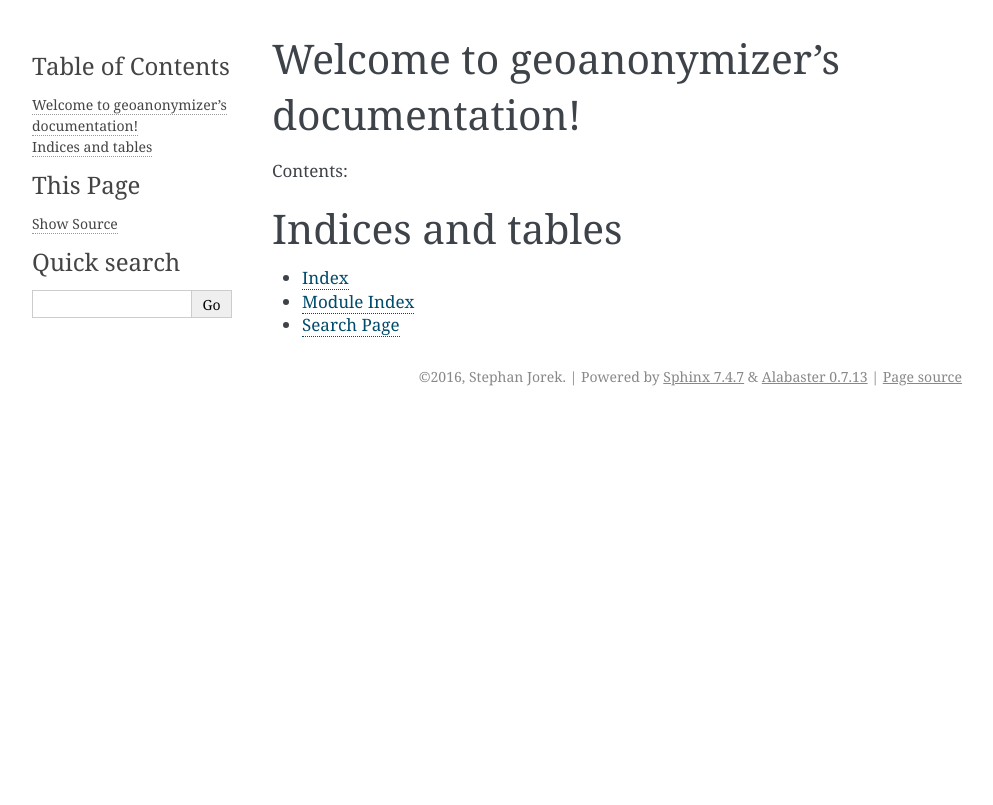
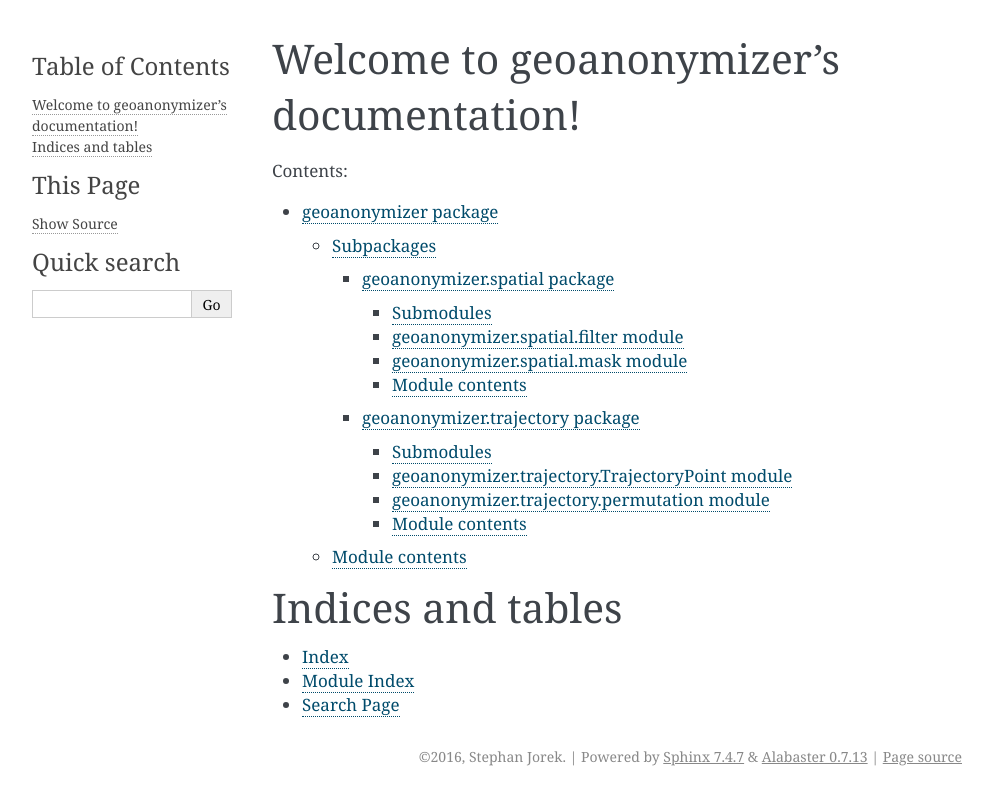
Before and after one commit to sjorek/geo-anonymizer, a Sphinx documentation site: the page built from docs/index.rst, in a window 1280 px wide. Shown: the top 805 px of the page, without its empty margins (148-1141 px from the left). Built offline with Sphinx 7.4.7, drawn with Linux system fonts in a browser that asks for light colours.

```diff
--- a/docs/conf.py
+++ b/docs/conf.py
@@ -1,7 +1,7 @@
 # -*- coding: utf-8 -*-
 #
 # geoanonymizer documentation build configuration file, created by
-# sphinx-quickstart on Mon Nov 21 16:46:24 2016.
+# sphinx-quickstart on Mon Nov 21 17:37:27 2016.
 #
 # This file is execfile()d with the current directory set to its
 # containing dir.
@@ -16,9 +16,10 @@
 # add these directories to sys.path here. If the directory is relative to the
 # documentation root, use os.path.abspath to make it absolute, like shown here.
 #
-# import os
-# import sys
-# sys.path.insert(0, os.path.abspath('.'))
+
+import os
+import sys
+sys.path.insert(0, os.path.abspath('..'))
 
 # -- General configuration ------------------------------------------------
 
@@ -30,9 +31,12 @@
 # extensions coming with Sphinx (named 'sphinx.ext.*') or your custom
 # ones.
 extensions = [
+    'sphinx.ext.autodoc',
     'sphinx.ext.doctest',
+    'sphinx.ext.githubpages',
     'sphinx.ext.intersphinx',
-    'sphinx.ext.githubpages',
+    'sphinx.ext.todo',
+    'sphinx.ext.viewcode'
 ]
 
 # Add any paths that contain templates here, relative to this directory.
@@ -61,16 +65,16 @@ author = u'Stephan Jorek'
 # built documents.
 #
 # The short X.Y version.
-version = u'0.0'
+version = u'0.1'
 # The full version, including alpha/beta/rc tags.
-release = u'0.0.1'
+release = u'0.1.0'
 
 # The language for content autogenerated by Sphinx. Refer to documentation
 # for a list of supported languages.
 #
 # This is also used if you do content translation via gettext catalogs.
 # Usually you set "language" from the command line for these cases.
-language = None
+language = 'en'
 
 # There are two options for replacing |today|: either, you set today to some
 # non-false value, then it is used:
@@ -115,7 +119,7 @@ pygments_style = 'sphinx'
 # keep_warnings = False
 
 # If true, `todo` and `todoList` produce output, else they produce nothing.
-todo_include_todos = False
+todo_include_todos = True
 
 
 # -- Options for HTML output ----------------------------------------------
@@ -264,7 +268,7 @@ latex_elements = {
 #  author, documentclass [howto, manual, or own class]).
 latex_documents = [
     (master_doc, 'geoanonymizer.tex', u'geoanonymizer Documentation',
-     u'geoanonymizer', 'manual'),
+     u'Stephan Jorek', 'manual'),
 ]
 
 # The name of an image file (relative to this directory) to place at the top of
@@ -299,6 +303,11 @@ latex_documents = [
 #
 # latex_domain_indices = True
 
+
+# -- Options for intersphinx ----------------------------------------------
+
+# Example configuration for intersphinx: refer to the Python standard library.
+intersphinx_mapping = {'https://docs.python.org/': None}
 
 # -- Options for manual page output ---------------------------------------
 
@@ -342,5 +351,86 @@ texinfo_documents = [
 # texinfo_no_detailmenu = False
 
 
-# Example configuration for intersphinx: refer to the Python standard library.
-intersphinx_mapping = {'https://docs.python.org/': None}
+# -- Options for Epub output ----------------------------------------------
+
+# Bibliographic Dublin Core info.
+epub_title = project
+epub_author = author
+epub_publisher = author
+epub_copyright = copyright
+
+# The basename for the epub file. It defaults to the project name.
+# epub_basename = project
+
+# The HTML theme for the epub output. Since the default themes are not
+# optimized for small screen space, using the same theme for HTML and epub
+# output is usually not wise. This defaults to 'epub', a theme designed to save
+# visual space.
+#
+# epub_theme = 'epub'
+
+# The language of the text. It defaults to the language option
+# or 'en' if the language is not set.
+#
+# epub_language = ''
+
+# The scheme of the identifier. Typical schemes are ISBN or URL.
+# epub_scheme = ''
+
+# The unique identifier of the text. This can be a ISBN number
+# or the project homepage.
+#
+# epub_identifier = ''
+
+# A unique identification for the text.
+#
+# epub_uid = ''
+
+# A tuple containing the cover image and cover page html template filenames.
+#
+# epub_cover = ()
+
+# A sequence of (type, uri, title) tuples for the guide element of content.opf.
+#
+# epub_guide = ()
+
+# HTML files that should be inserted before the pages created by sphinx.
+# The format is a list of tuples containing the path and title.
+#
+# epub_pre_files = []
+
+# HTML files that should be inserted after the pages created by sphinx.
+# The format is a list of tuples containing the path and title.
+#
+# epub_post_files = []
+
+# A list of files that should not be packed into the epub file.
+epub_exclude_files = ['search.html']
+
+# The depth of the table of contents in toc.ncx.
+#
+# epub_tocdepth = 3
+
+# Allow duplicate toc entries.
+#
+# epub_tocdup = True
+
+# Choose between 'default' and 'includehidden'.
+#
+# epub_tocscope = 'default'
+
+# Fix unsupported image types using the Pillow.
+#
+# epub_fix_images = False
+
+# Scale large images.
+#
+# epub_max_image_width = 0
+
+# How to display URL addresses: 'footnote', 'no', or 'inline'.
+#
+# epub_show_urls = 'inline'
+
+# If false, no index is generated.
+#
+# epub_use_index = True
--- /dev/null
+++ b/docs/geoanonymizer.rst
@@ -0,0 +1,18 @@
+geoanonymizer package
+=====================
+
+Subpackages
+-----------
+
+.. toctree::
+
+    geoanonymizer.spatial
+    geoanonymizer.trajectory
+
+Module contents
+---------------
+
+.. automodule:: geoanonymizer
+    :members:
+    :undoc-members:
+    :show-inheritance:
--- /dev/null
+++ b/docs/geoanonymizer.spatial.rst
@@ -0,0 +1,30 @@
+geoanonymizer.spatial package
+=============================
+
+Submodules
+----------
+
+geoanonymizer.spatial.filter module
+-----------------------------------
+
+.. automodule:: geoanonymizer.spatial.filter
+    :members:
+    :undoc-members:
+    :show-inheritance:
+
+geoanonymizer.spatial.mask module
+---------------------------------
+
+.. automodule:: geoanonymizer.spatial.mask
+    :members:
+    :undoc-members:
+    :show-inheritance:
+
+
+Module contents
+---------------
+
+.. automodule:: geoanonymizer.spatial
+    :members:
+    :undoc-members:
+    :show-inheritance:
--- /dev/null
+++ b/docs/geoanonymizer.trajectory.rst
@@ -0,0 +1,30 @@
+geoanonymizer.trajectory package
+================================
+
+Submodules
+----------
+
+geoanonymizer.trajectory.TrajectoryPoint module
+-----------------------------------------------
+
+.. automodule:: geoanonymizer.trajectory.TrajectoryPoint
+    :members:
+    :undoc-members:
+    :show-inheritance:
+
+geoanonymizer.trajectory.permutation module
+-------------------------------------------
+
+.. automodule:: geoanonymizer.trajectory.permutation
+    :members:
+    :undoc-members:
+    :show-inheritance:
+
+
+Module contents
+---------------
+
+.. automodule:: geoanonymizer.trajectory
+    :members:
+    :undoc-members:
+    :show-inheritance:
--- a/docs/index.rst
+++ b/docs/index.rst
@@ -9,8 +9,9 @@ Welcome to geoanonymizer's documentation!
 Contents:
 
 .. toctree::
-   :maxdepth: 2
+   :maxdepth: 4
 
+   geoanonymizer
 
 
 Indices and tables
```
Also changed, not shown: other parts of docs/index.rst (+1 -1 lines).
